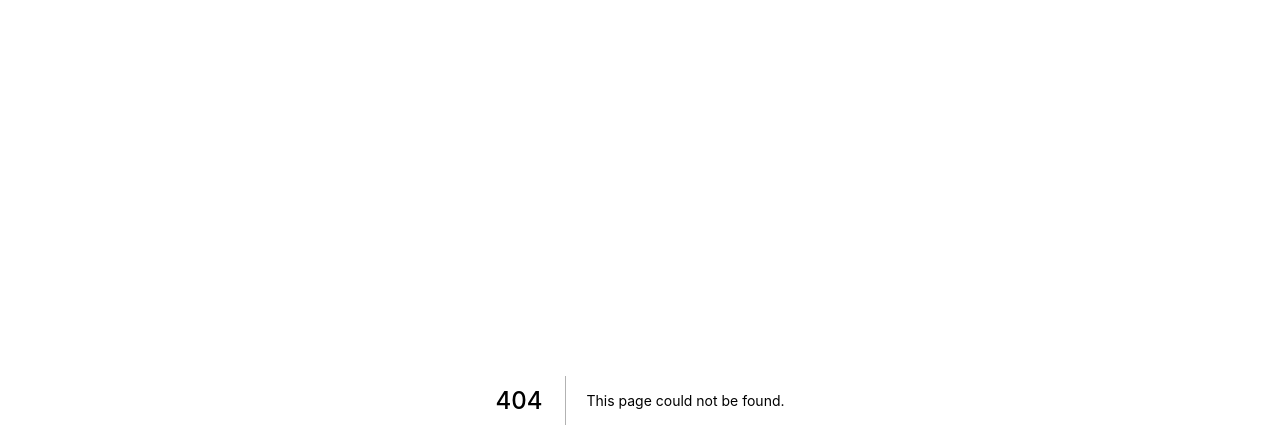
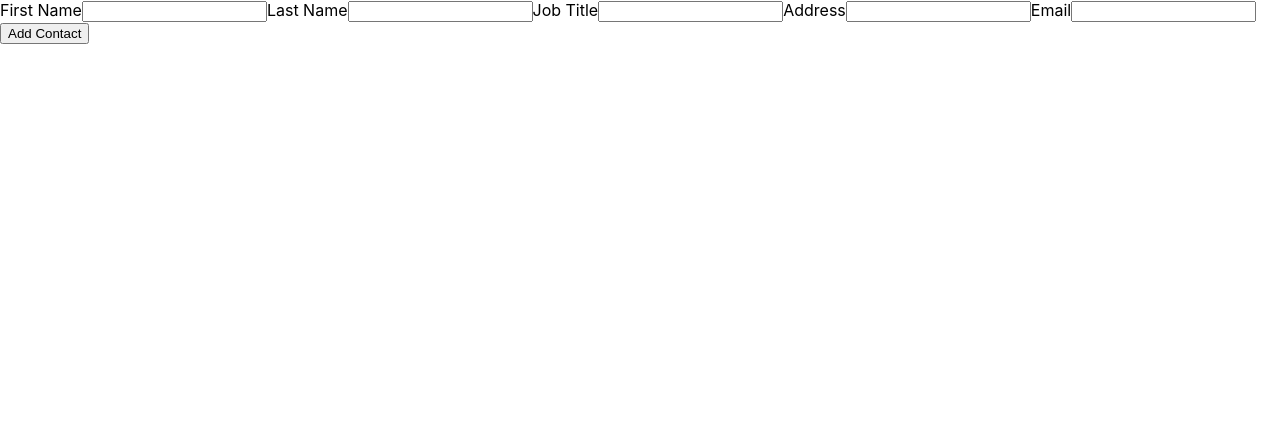
Before and after one commit to gracescharf/contacts, a Next.js app: page /add in a window 1280 px wide. Before the commit this address had no page. Shown: the top 448 px of the page. Built offline with nearby package versions, Linux system fonts and the light colour scheme.

Commit message:
feat: create add contact form with updatable state

```diff
--- /dev/null
+++ b/components/ContactForm/index.tsx
@@ -0,0 +1,108 @@
+import React, { useReducer } from "react"
+
+interface IContactForm {
+  firstName: string
+  lastName: string
+  jobTitle: string
+  address: string
+  email: string
+}
+
+enum FormActions {
+  UPDATE_FIRST_NAME = "update first name",
+  UPDATE_LAST_NAME = "update last name",
+  UPDATE_JOB_TITLE = "update job title",
+  UPDATE_ADDRESS = "update address",
+  UPDATE_EMAIL = "update email",
+}
+
+interface IAction {
+  type: FormActions
+  payload: {
+    value: string
+    inputId: keyof IContactForm
+  }
+}
+
+const onSubmit = (e: React.FormEvent<HTMLFormElement>) => {
+  e.preventDefault()
+}
+
+const reducer = (state: IContactForm, action: IAction): IContactForm => {
+  return {
+    ...state,
+    [action.payload.inputId]: action.payload.value,
+  }
+}
+
+const initialFormState: IContactForm = {
+  firstName: "",
+  lastName: "",
+  jobTitle: "",
+  address: "",
+  email: "",
+}
+
+const ContactForm = () => {
+  const [formState, dispatch] = useReducer(reducer, initialFormState)
+  const onInputChange = (
+    e: React.FormEvent<HTMLInputElement>,
+    actionType: FormActions
+  ) => {
+    const target = e.target as HTMLInputElement
+    dispatch({
+      type: actionType,
+      payload: {
+        value: target.value,
+        inputId: target.id as keyof IContactForm,
+      },
+    })
+  }
+  return (
+    <form>
+      <label htmlFor="first-name">First Name</label>
+      <input
+        id="firstName"
+        type="text"
+        required
+        onChange={(e) => onInputChange(e, FormActions.UPDATE_FIRST_NAME)}
+      />
+
+      <label htmlFor="last-name">Last Name</label>
+      <input
+        id="lastName"
+        type="text"
+        required
+        onChange={(e) => onInputChange(e, FormActions.UPDATE_FIRST_NAME)}
+      />
+
+      <label htmlFor="job-title">Job Title</label>
+      <input
+        id="jobTitle"
+        type="text"
+        required
+        onChange={(e) => onInputChange(e, FormActions.UPDATE_FIRST_NAME)}
+      />
+
+      <label htmlFor="address">Address</label>
+      <input
+        id="address"
+        type="text"
+        required
+        onChange={(e) => onInputChange(e, FormActions.UPDATE_FIRST_NAME)}
+      />
+
+      <label htmlFor="email">Email</label>
+      <input
+        id="email"
+        type="email"
+        required
+        onChange={(e) => onInputChange(e, FormActions.UPDATE_FIRST_NAME)}
+      />
+
+      <button type="submit">Add Contact</button>
+    </form>
+  )
+}
+
+export default ContactForm
--- a/models/index.ts
+++ b/models/index.ts
@@ -4,7 +4,6 @@ export interface IContact {
   jobTitle: string
   address: string
   email: string
-  id: number
   handle: string
   // picture: string
 }
--- /dev/null
+++ b/pages/add.tsx
@@ -0,0 +1,8 @@
+import React from "react"
+import ContactForm from "../components/ContactForm"
+
+const AddNewContact = () => {
+  return <ContactForm></ContactForm>
+}
+
+export default AddNewContact
--- a/pages/contacts/[handle].tsx
+++ b/pages/contacts/[handle].tsx
@@ -3,7 +3,7 @@ import React from "react"
 import ContactDetails from "../../components/ContactDetails.tsx"
 import { useContactsContext } from "../../contexts/contacts.context"
 
-const contactDetailsPage = () => {
+const ContactDetailsPage = () => {
   const router = useRouter()
   const { handle } = router.query
   const { contacts } = useContactsContext()
@@ -17,4 +17,4 @@ const contactDetailsPage = () => {
   return <ContactDetails contact={contact} />
 }
 
-export default contactDetailsPage
+export default ContactDetailsPage
--- a/pages/index.tsx
+++ b/pages/index.tsx
@@ -1,5 +1,6 @@
 import Head from "next/head"
 import Image from "next/image"
+import Link from "next/link"
 import ContactsList from "../components/ContactsList.tsx"
 import styles from "../styles/Home.module.css"
 
@@ -8,6 +9,9 @@ export default function Home() {
     <div>
       <h1>Your Contacts</h1>
       <ContactsList />
+      <Link href="/add">
+        <a>Add New Contact</a>
+      </Link>
     </div>
   )
 }
```
